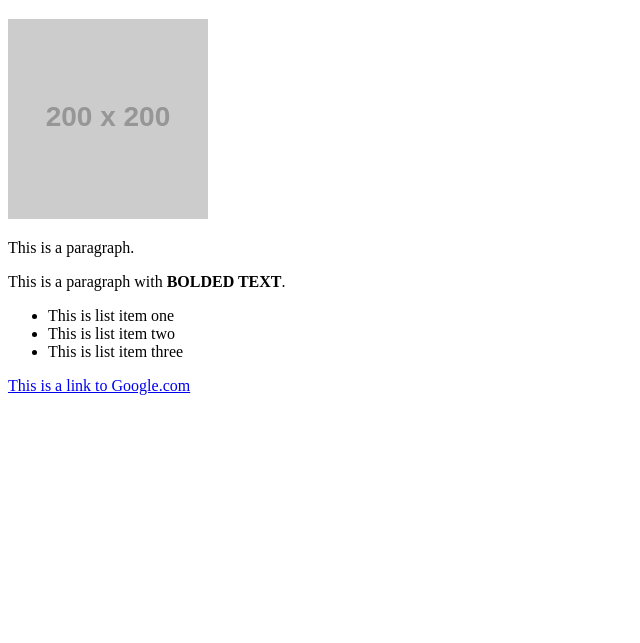
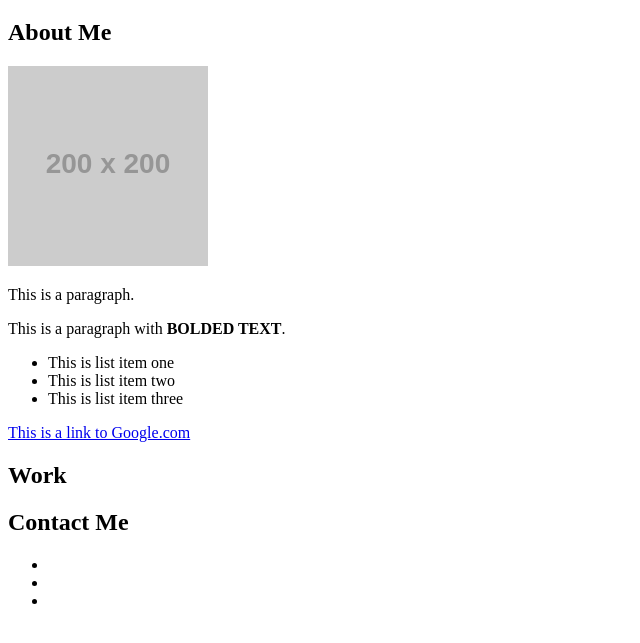
Before and after one commit to smilillo/Professional-Portfolio, a plain HTML site: page index.html in a window 1280 px wide. Shown: the part 61-704 px from the top of the page, without its empty margins (0-640 px from the left). Drawn offline with Linux system fonts and the light colour scheme; placeholder pictures from the web are drawn by us.

Commit message:
first push before new work

```diff
--- a/index.html
+++ b/index.html
@@ -13,6 +13,7 @@
     </header>
 
     <section>
+      <h2>About Me</h2>
       <!-- Image -->
       <img src="https://via.placeholder.com/200" alt="placeholder image"/>
 
@@ -29,6 +30,20 @@
 
       <!-- Link -->
       <a href="https://www.google.com">This is a link to Google.com</a>
+
+    </section>
+
+    <section>
+      <h2>Work</h2>
+    </section>
+
+    <section>
+      <h2>Contact Me</h2>
+        <ul>
+          <li></li>
+          <li></li>
+          <li></li>
+        </ul>
     </section>
   </body>
 
```
